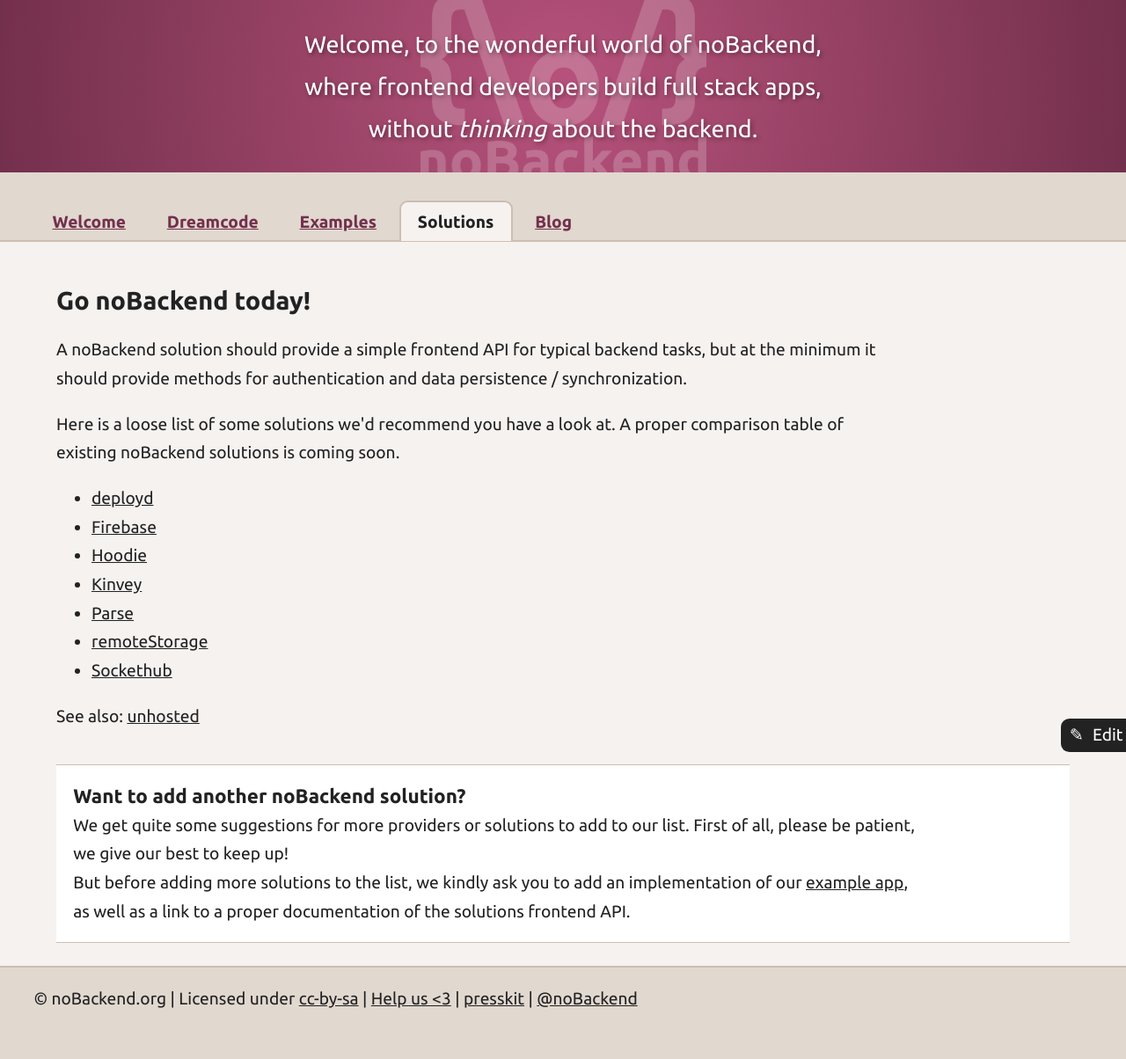
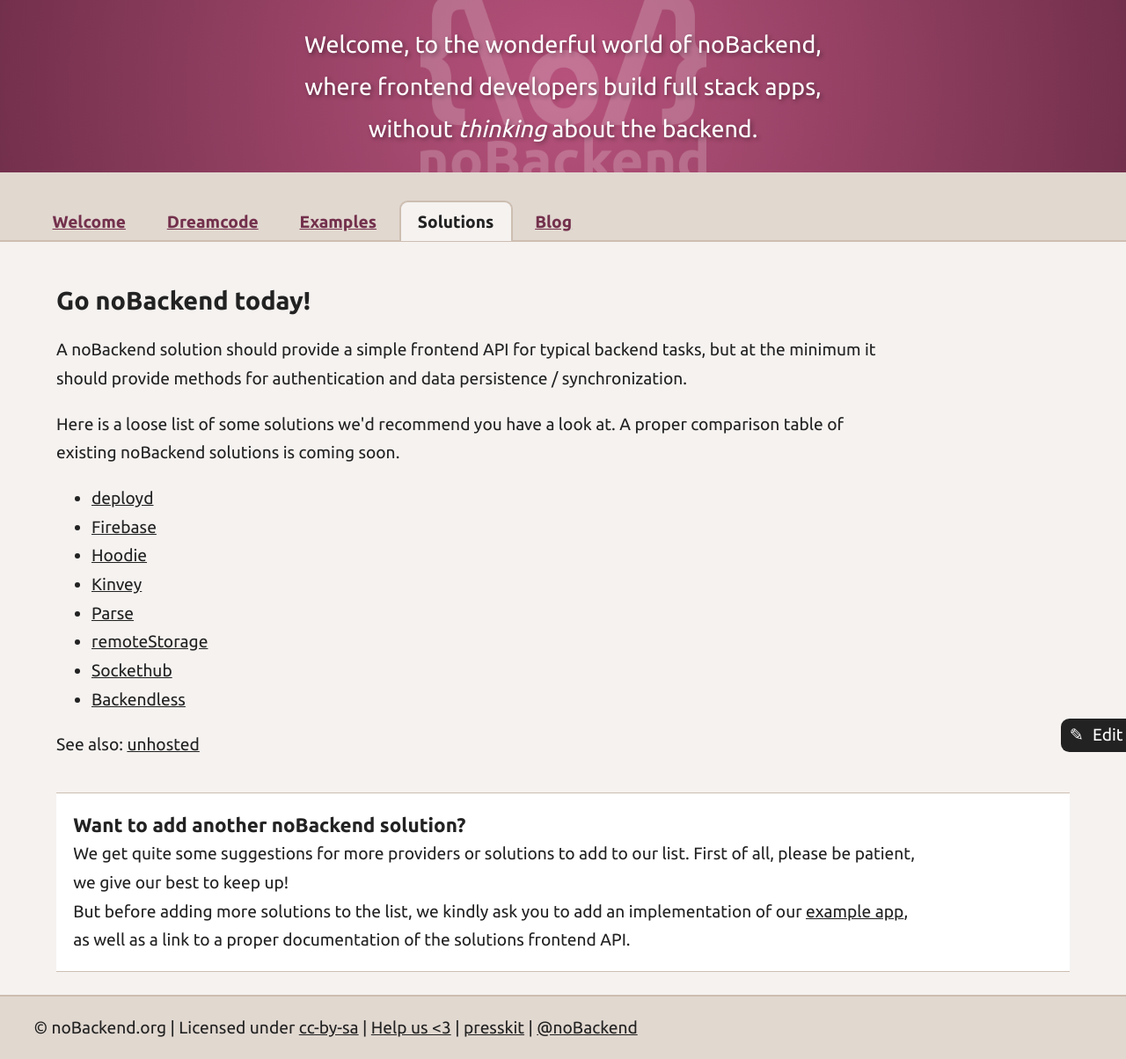
Before and after one commit to noBackend/nobackend.org, a Jekyll site: the page built from solutions.html, in a window 1280 px wide. Shown: the whole page at 88% size. Built offline with Jekyll 4.4.1, drawn with Linux system fonts in a browser that asks for light colours; before the commit the page ends 1171 px from its top, so only the background shows below that.

Commit message:
Added link to Backendless Platform to solutions list

```diff
--- a/solutions.html
+++ b/solutions.html
@@ -27,6 +27,7 @@
   <li><a href="https://parse.com/">Parse</a></li>
   <li><a href="http://remotestorage.io/">remoteStorage</a></li>
   <li><a href="http://sockethub.org/">Sockethub</a></li>
+  <li><a href="https://backendless.com/">Backendless</a></li>
 </ul>
 
 <p>
```
